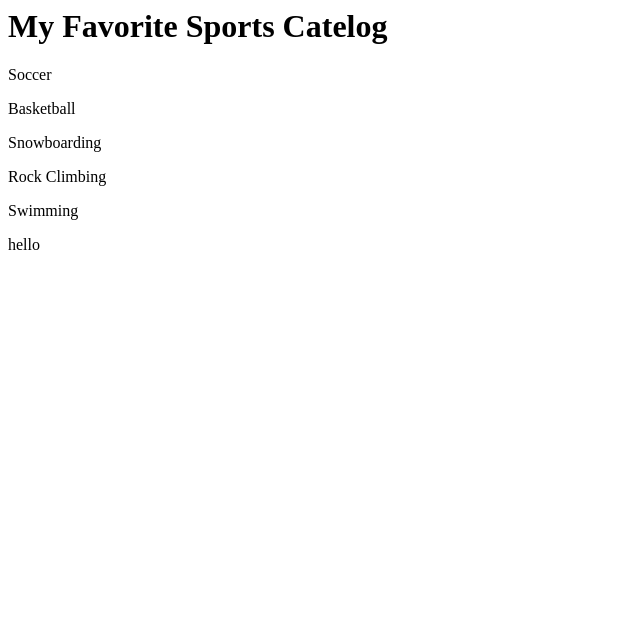
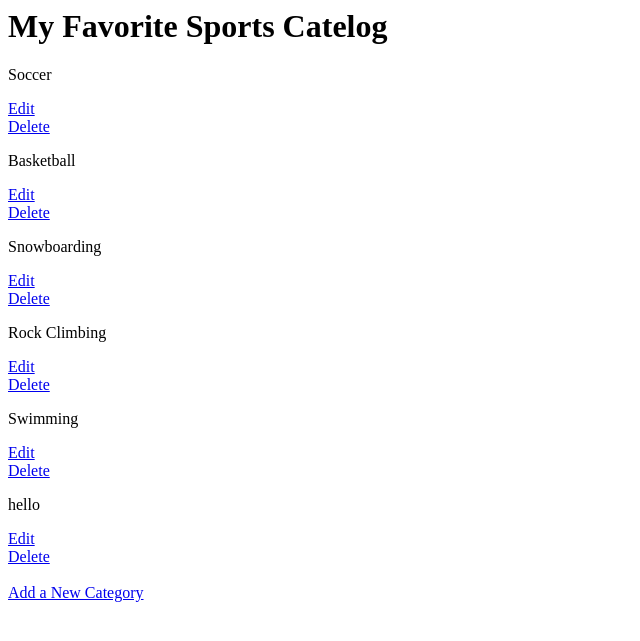
Before and after one commit to sxw031/FSND-Projects-VM, a Flask app: page / in a window 1280 px wide. Shown: the top 641 px of the page, without its empty margins (0-640 px from the left). Run offline with Flask 2, Linux system fonts and the light colour scheme.

Commit message:
add 'create new category' feature

```diff
--- a/vagrant/catalog/application.py
+++ b/vagrant/catalog/application.py
@@ -1,4 +1,4 @@
-from flask import Flask, render_template
+from flask import Flask, render_template, request, redirect, url_for
 from sqlalchemy import create_engine
 from sqlalchemy.orm import sessionmaker
 from database_setup import Base, Category, CategoryItems
@@ -16,12 +16,19 @@ session = DBSession()
 @app.route('/catelog')
 def CategoryShow():
     category = session.query(Category).all()
-    return render_template('main.html', category = category)
+    return render_template('main.html', category=category)
 
+@app.route('/catelog/new', methods=['GET','POST'])
+def newCategory():
+	"""Page to create a new category."""
+	if request.method == 'POST':
+		newCat = Category(name = request.form['name'])
+		session.add(newCat)
+		session.commit()
+		return redirect(url_for('CategoryShow'))
+	else:
+		return render_template('newcategory.html')
 
-@app.route('/catelog/<int:category_id>/new')
-def newCategory(category_id):
-	return "Page to create a new category. Task complete"
 
 @app.route('/catelog/<int:category_id>/edit')
 def editCategory(category_id):
--- a/vagrant/catalog/templates/main.html
+++ b/vagrant/catalog/templates/main.html
@@ -11,11 +11,21 @@
 
 	<p>{{i.name}}</p>
 
+
+	<a href='{{url_for('editCategory', category_id = i.id) }}'>Edit</a>
+
+	</br>
+	<a href = '{{url_for('deleteCategory', category_id = i.id) }}'>Delete</a>
+
 </div>
 
 
 {% endfor %}
 
+</br>
+
+<a href='{{url_for('newCategory') }}'>Add a New Category</a>
+
 </body>
 
 </html>
```
Also changed, not shown: vagrant/catalog/templates/newcategory.html (added, +16 -0 lines), vagrant/catalog/catelogitems.db, 1 other file. Lines whose indentation alone changed are shown as unchanged.
